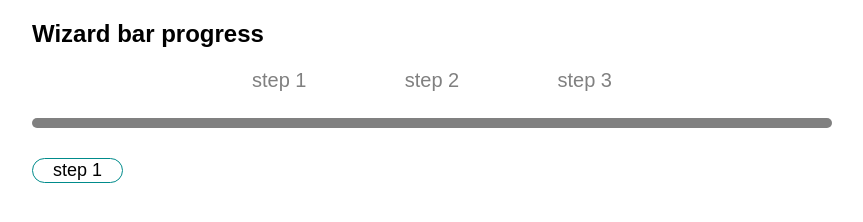
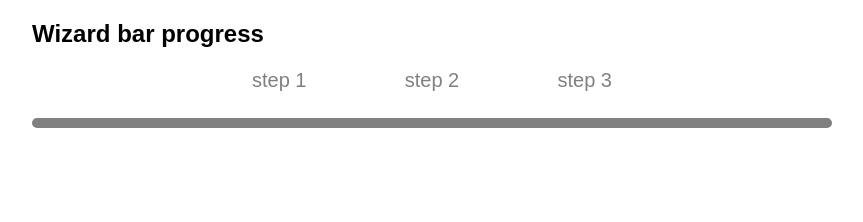
Before and after one commit to corentin-e/Test-features, a plain HTML site: page index.html in a window 1280 px wide. Shown: the whole page, without its empty margins (1-864 px from the left). Drawn offline with Linux system fonts and the light colour scheme; a web font is replaced by a local one.

Commit message:
Little modification in HTML

```diff
--- a/index.html
+++ b/index.html
@@ -27,9 +27,14 @@
                 <div class="progress progress-animation" id="myBar"></div>
             </div>
         </div>
-        <div class="buttons">
+
+        <!-- Feature in progress -->
+
+        <!-- <div class="buttons">
             <button class="button" type="button" onclick="nextButton()" id="step_button">step 1</button>
-        </div>
+        </div> -->
+
+        <!-- Feature in progress -->
 
         <!-- END Wizard bar progress -->
 
```
